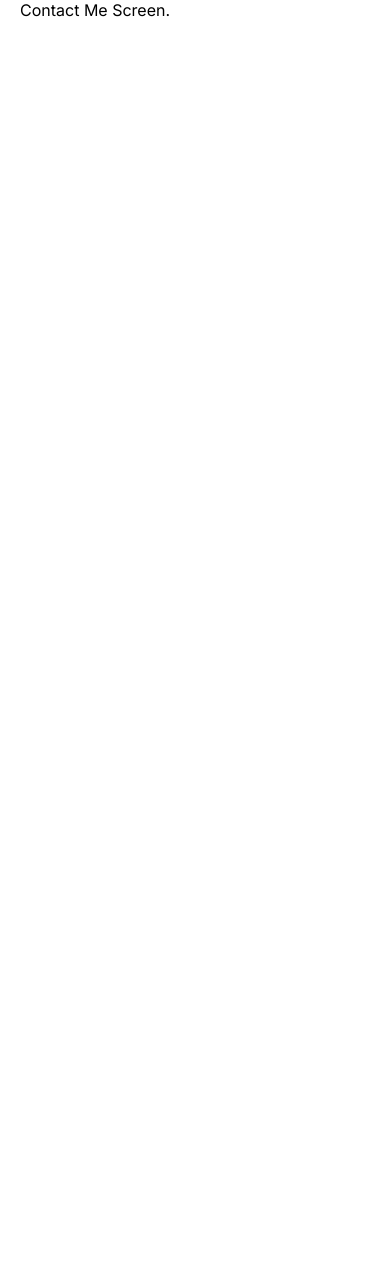
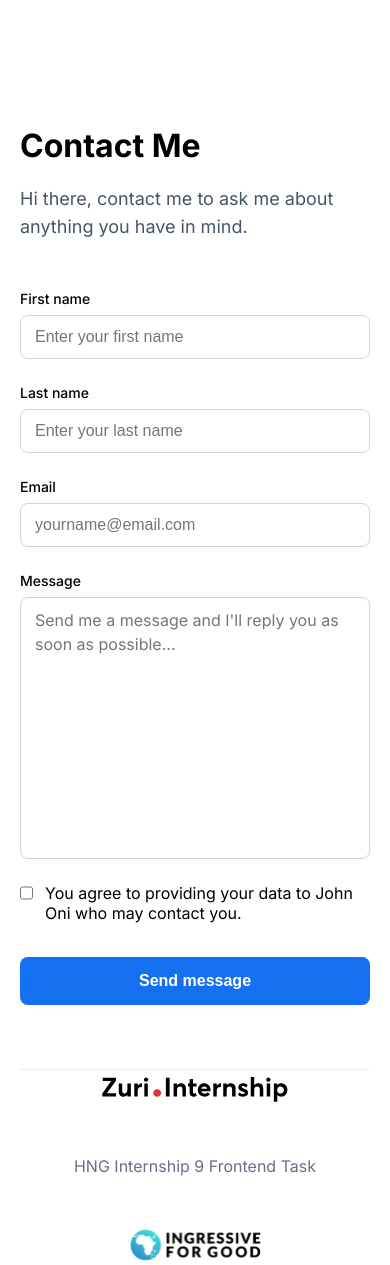
Before and after one commit to iamgreatoni/LinkTree_HNG, a React (Vite) app: page /contact in a window 390 px wide. Before the commit the page ends 844 px from the top, so only its background shows below. Built offline with nearby package versions, Linux system fonts and the light colour scheme.

Commit message:
feat: Contact screen implemented

```diff
--- a/src/screens/ContactMe/ContactMe.jsx
+++ b/src/screens/ContactMe/ContactMe.jsx
@@ -1,10 +1,13 @@
 import React from 'react'
-import './ContactMe.css'
+
+import Footer from '../../components/Footer/Footer'
+import FormBook from './Form/FormBook'
 
 function ContactMe() {
   return (
     <div>
-      Contact Me Screen.
+      <FormBook />
+      <Footer />
     </div>
   )
 }
--- /dev/null
+++ b/src/screens/ContactMe/Form/FormBook.css
@@ -0,0 +1,174 @@
+.main {
+  padding-top: 126px;
+}
+.main__contact {
+  width: 720px;
+  margin: 0 auto;
+  margin-bottom: 64px;
+  display: flex;
+  flex-direction: column;
+  align-items: flex-start;
+}
+
+.main__heading {
+  font-size: 20px;
+  line-height: 30px;
+  color: #475467;
+  margin-top: 20px;
+  margin-bottom: 48px;
+}
+
+.form {
+  width: 720px;
+}
+
+.form__name {
+  display: flex;
+  column-gap: 24px;
+  margin-bottom: 24px;
+}
+
+.name__input,
+.email__input,
+.text__input {
+  display: flex;
+  flex-direction: column;
+  row-gap: 6px;
+}
+
+.name__input > label,
+.email__input > label,
+.text__input > label {
+  font-weight: 500;
+  font-size: 14px;
+  line-height: 20px;
+}
+
+.name__input > input,
+.email__input > input,
+.text__input > textarea {
+  font-weight: 400;
+  font-size: 16px;
+  line-height: 24px;
+  border-radius: 8px;
+  border: 1px solid #d0d5dd;
+  outline: none;
+  padding: 10px 14px;
+}
+
+.name__input > input,
+.email__input > input {
+  height: 44px;
+}
+
+.name__input > input {
+  width: 348px;
+}
+
+.email__input,
+.text__input {
+  margin-bottom: 24px;
+}
+
+.email__input > input,
+.text__input > input {
+  width: 100%;
+}
+
+.text__input > textarea {
+  resize: none;
+}
+.checkbox__input {
+  display: flex;
+}
+
+.form__checkbox {
+  width: 20px;
+  height: 20px;
+  border: 1px solid #d0d5dd;
+  border-radius: 6px;
+  margin-right: 12px;
+}
+
+textarea {
+    font-family: "Inter", sans-serif;
+}
+
+.btn__submit {
+  width: 100%;
+  padding: 12px 0;
+  background-color: #1570ef;
+  color: #ffffff;
+  border: none;
+  font-weight: 600;
+  font-size: 16px;
+  line-height: 24px;
+  border-radius: 8px;
+  margin-top: 34px;
+  cursor: pointer;
+}
+
+/* BREAKPOINTS */
+/* For medium devices */
+@media screen and (max-width: 768px) {
+  .main__contact  {
+    width: 576px;
+    margin-bottom: 118px;
+  }
+
+  .form {
+    width: 576px;
+    margin: 0 auto;
+  }
+
+  .form__name {
+    display: flex;
+    flex-direction: column;
+  }
+
+  .form__name > .name__input:first-child {
+    margin-bottom: 24px;
+  }
+
+  .name__input > input {
+    width: 576px;
+  }
+
+  .main__heading {
+    font-size: 18px;
+    line-height: 28px;
+  }
+}
+
+@media screen and (max-width: 576px) {
+  .main__contact {
+    width: 350px;
+    margin-bottom: 64px;
+  }
+
+  .form {
+    width: 350px;
+    margin: 0 auto;
+  }
+
+  .name__input > input {
+    width: 350px;
+  }
+}
+
+/* For small devices */
+@media screen and (max-width: 350px) {
+  .main__contact {
+    max-width: 250px;
+    margin-bottom: 64px;
+  }
+
+  .name__input > input {
+    width: 250px;
+  }
+
+  .form {
+    width: 250px;
+    margin: 0 auto;
+  }
+}
--- /dev/null
+++ b/src/screens/ContactMe/Form/FormBook.jsx
@@ -0,0 +1,65 @@
+import React from 'react'
+import './FormBook.css'
+
+
+function FormBook() {
+  const name = "John Oni"
+
+  return (
+    <main className="main main__contact">
+      <h1>Contact Me</h1>
+      <p className="main__heading">
+        Hi there, contact me to ask me about anything you have in mind.
+      </p>
+      <form className="form">
+        <div className="form__name">
+          <div className="name__input">
+            <label htmlFor="first_name">
+              First name
+            </label>
+            <input
+              type="text"
+              id="first_name"
+              placeholder="Enter your first name"
+            />
+          </div>
+          <div className="name__input">
+            <label htmlFor="last_name">
+              Last name
+            </label>
+            <input
+              type="text"
+              id="last_name"
+              placeholder="Enter your last name"
+            />
+          </div>
+        </div>
+        <div className="email__input">
+          <label htmlFor="email">Email</label>
+          <input type="email" id="email" placeholder="yourname@email.com" />
+        </div>
+        <div className="text__input">
+          <label htmlFor="message">Message</label>
+          <textarea
+            name="message"
+            id="message"
+            cols="30"
+            rows="10"
+            placeholder="Send me a message and I'll reply you as soon as possible..."
+          ></textarea>
+        </div>
+        <div className="checkbox__input">
+          <input type="checkbox" className="form__checkbox" />
+          <label htmlFor="textarea">
+            You agree to providing your data to {name} who may contact you.
+          </label>
+        </div>
+        <button className='btn__submit' id="btn__submit">
+          Send message
+        </button>
+      </form>
+    </main>
+  )
+}
+
+export default FormBook
```
Also changed, not shown: src/screens/ContactMe/ContactMe.css (deleted).
